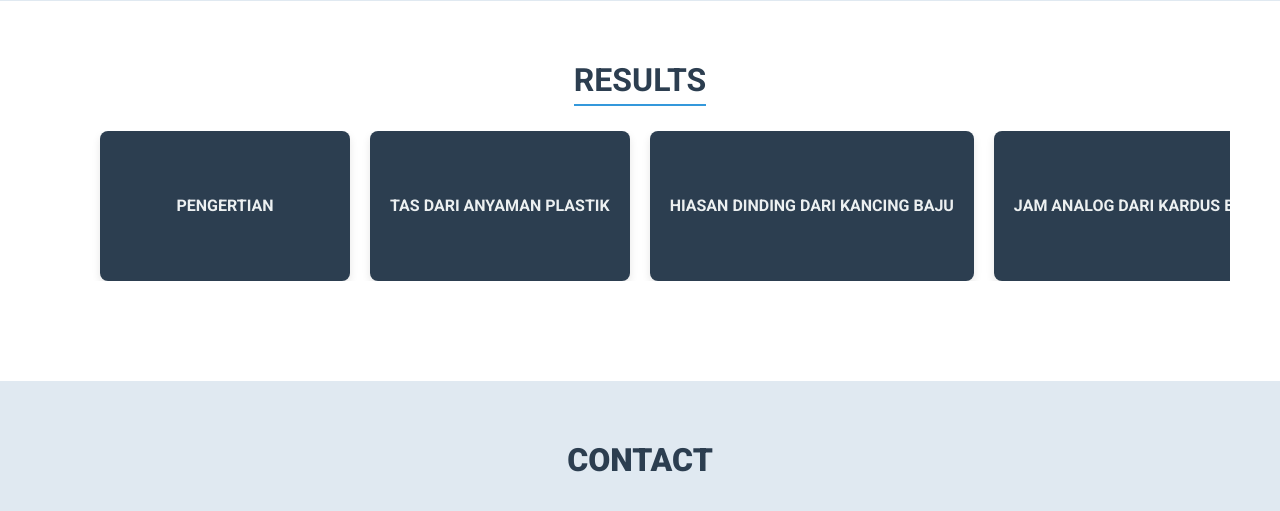
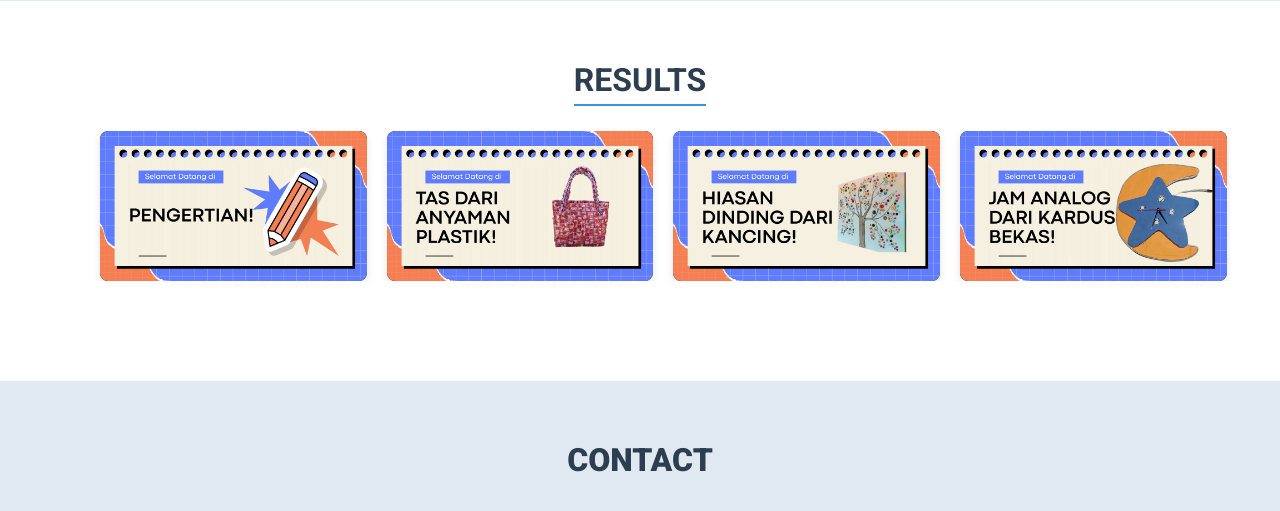
Before and after one commit to Dezanosaurus/Dezanosaurus, a plain HTML site: page index.html in a window 1280 px wide. Shown: the part 1280-1791 px from the top of the page. Drawn offline with Linux system fonts and the light colour scheme; a web font is replaced by a local one.

Commit message:
Add files via upload

```diff
--- a/index.html
+++ b/index.html
@@ -64,27 +64,38 @@
         <h2>Results</h2>
         <div class="project-cards">
           <div class="card">
-            <a href="pengertian.html">PENGERTIAN</a>
+            <a href="pengertian.html">
+            <img src="img/Pengertian.png" alt="Pengertian"></a>
           </div>
 
           <div class="card">
-            <a href="produk1.html">TAS DARI ANYAMAN PLASTIK</a>
+            <a href="produk1.html">
+            <img src="img/Tas2.png" alt="Tas">
+            </a>
           </div>
 
           <div class="card">
-            <a href="produk2.html">HIASAN DINDING DARI KANCING BAJU</a>
+            <a href="produk2.html">
+            <img src="img/Kancing2.png">
+            </a>
           </div>
 
           <div class="card">
-            <a href="produk3.html">JAM ANALOG DARI KARDUS BEKAS</a>
+            <a href="produk3.html">
+            <img src="img/Jam2.png">
+            </a>
           </div>
 
           <div class="card">
-            <a href="produk4.html">TEMPAT TISU DARI TUTUP BOTOL</a>
+            <a href="produk4.html">
+            <img src="img/Tisu2.png">
+            </a>
           </div>
 
           <div class="card">
-            <a href="kesimpulan.html">KESIMPULAN</a>
+            <a href="kesimpulan.html">
+            <img src="img/Kesimpulan.png">
+            </a>
           </div>
         </div>
     </section>
--- a/style.css
+++ b/style.css
@@ -250,13 +250,13 @@
   display: flex;
   width: 100%;
   height: 100%;
-  padding: 30px 20px;
-  justify-content: center;
-  align-items: center;
-  font-weight: 700;
-  text-transform: uppercase;
-  text-decoration: none;
-  color: inherit;
+}
+
+.project-cards .card a img {
+    width: 100%;
+    height: 100%;
+    object-fit: cover;
+    border-radius: 8px;
 }
 
 .contact-final-section {
```
